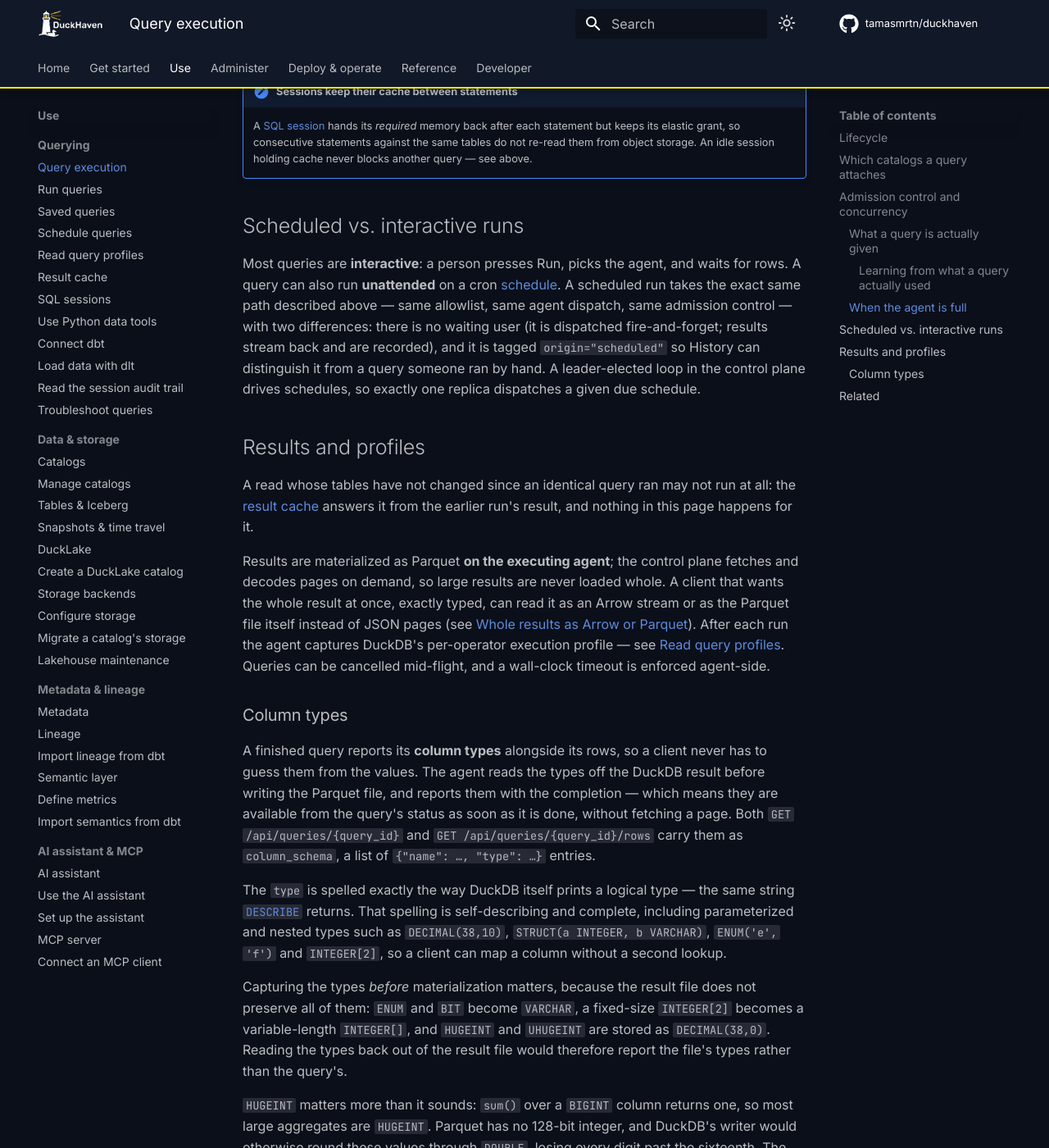
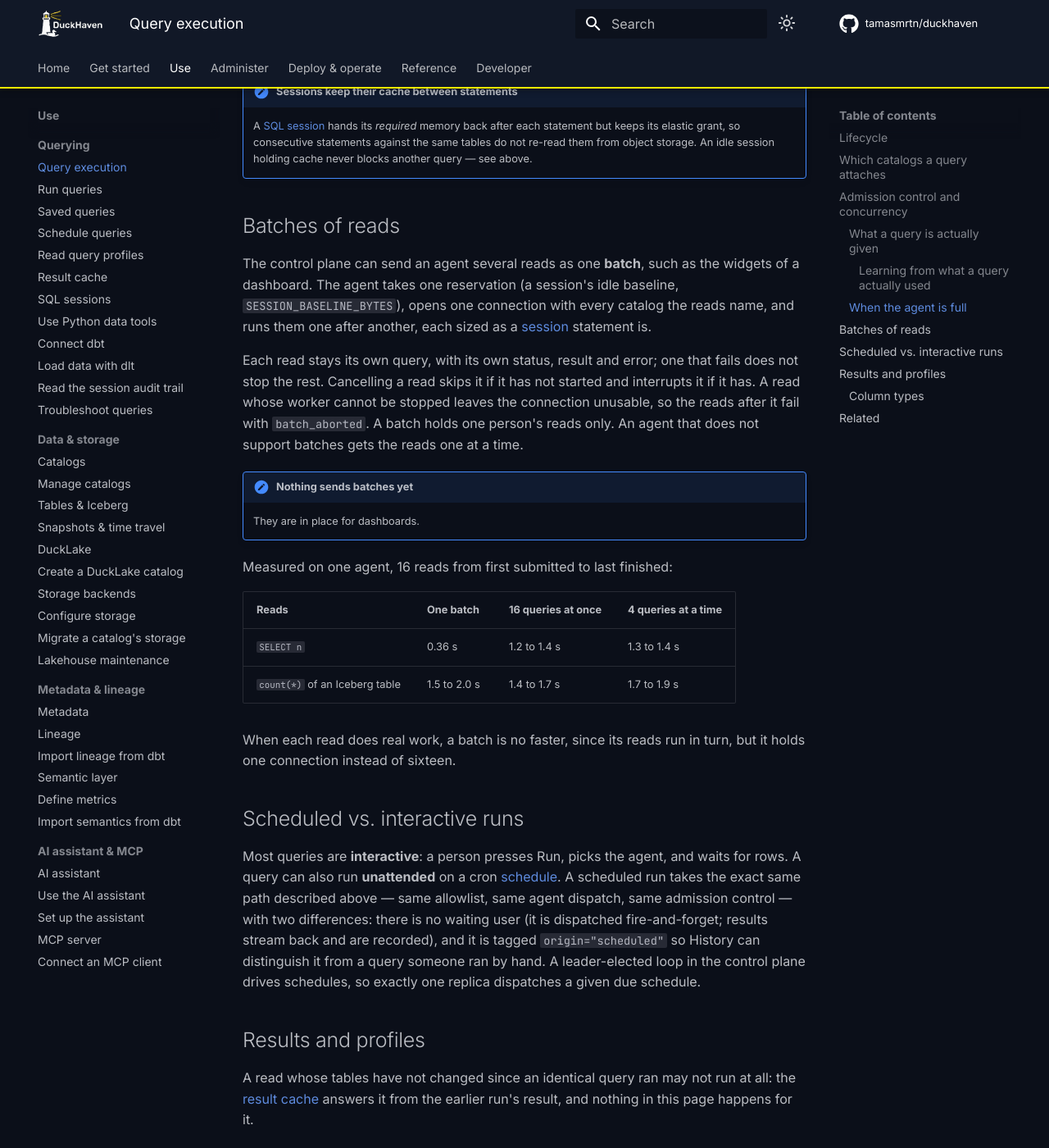
Before and after one commit to tamasmrtn/duckhaven, an MkDocs documentation site: the page built from docs/querying/query-execution.md, in a window 1280 px wide and 1400 px high, scrolled down 5221 px. Shown: the whole window at 82% size. Built offline with MkDocs 1.6.1 and Material for MkDocs 9.7.7, drawn with Linux system fonts in a browser that asks for light colours; comment, search, counter and statistics services are not loaded.

Commit message:
docs: describe batches of reads
How an agent runs a batch, what a cancel or an abandoned read does, and
measured timings, plus how a batch counts on the monitoring page and
what happens to a session whose cancelled statement will not stop.

Signed-off-by: tmrtn <martontam@gmail.com>

```diff
--- a/docs/querying/query-execution.md
+++ b/docs/querying/query-execution.md
@@ -181,6 +181,31 @@ admitted.
     grant, so consecutive statements against the same tables do not re-read them from object storage. An idle session
     holding cache never blocks another query — see above.
 
+## Batches of reads
+
+The control plane can send an agent several reads as one **batch**, such as the widgets of a dashboard. The agent
+takes one reservation (a session's idle baseline, `SESSION_BASELINE_BYTES`), opens one connection with every catalog
+the reads name, and runs them one after another, each sized as a
+[session](sql-sessions.md#pinning-lifetime-and-failure) statement is.
+
+Each read stays its own query, with its own status, result and error; one that fails does not stop the rest.
+Cancelling a read skips it if it has not started and interrupts it if it has. A read whose worker cannot be stopped
+leaves the connection unusable, so the reads after it fail with `batch_aborted`. A batch holds one person's reads
+only. An agent that does not support batches gets the reads one at a time.
+
+!!! note "Nothing sends batches yet"
+    They are in place for dashboards.
+
+Measured on one agent, 16 reads from first submitted to last finished:
+
+| Reads | One batch | 16 queries at once | 4 queries at a time |
+|---|---|---|---|
+| `SELECT n` | 0.36 s | 1.2 to 1.4 s | 1.3 to 1.4 s |
+| `count(*)` of an Iceberg table | 1.5 to 2.0 s | 1.4 to 1.7 s | 1.7 to 1.9 s |
+
+When each read does real work, a batch is no faster, since its reads run in turn, but it holds one connection
+instead of sixteen.
+
 ## Scheduled vs. interactive runs
 
 Most queries are **interactive**: a person presses Run, picks the agent, and waits
```
Also changed, not shown: docs/compute/agent-monitoring.md (+2 -1 lines), docs/developer/codebase-map.md (+6 -4 lines), docs/querying/sql-sessions.md (+4 -0 lines), docs/reference/agent-configuration.md (+1 -1 lines).
